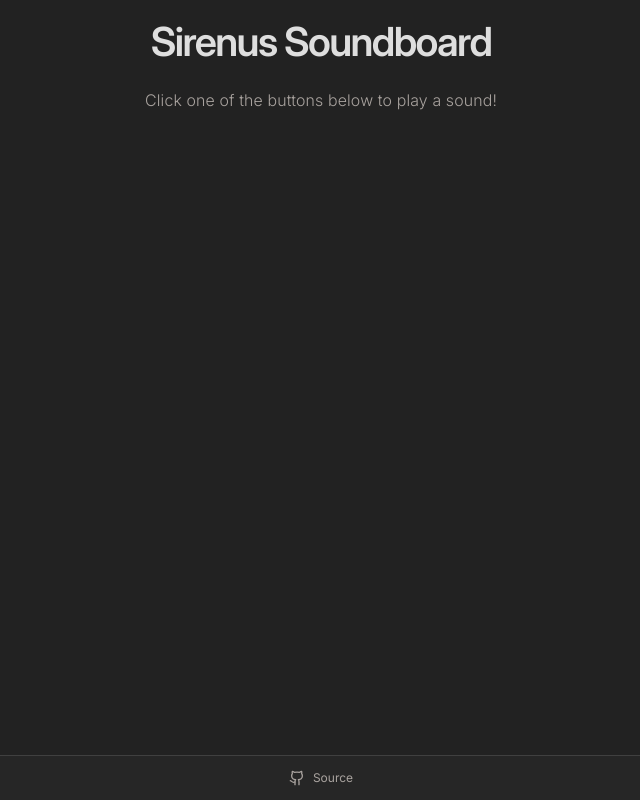
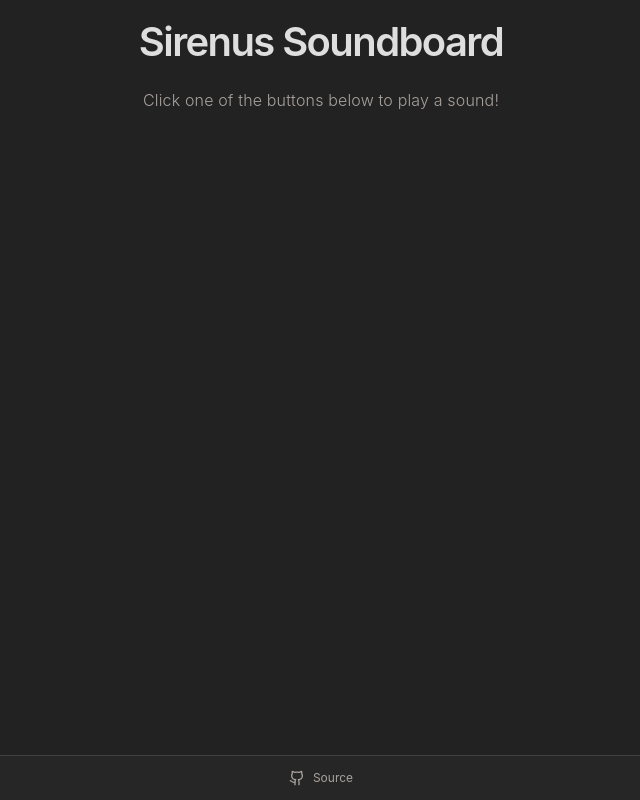
Before and after one commit to apesoda/sirenus, a Flask app: template templates/index.html in a window 1280 px wide. Shown: the whole page, without its empty margins (319-959 px from the left). Run offline with Flask 3, Linux system fonts and the light colour scheme; the template is opened without the code that fills it, so the values that code supplies are empty.

Commit message:
pointing to ttf file in css now

```diff
--- a/static/style.css
+++ b/static/style.css
@@ -1,7 +1,7 @@
 /* Reset some basic styles */
 @font-face {
 font-family: 'Inter';
-src: url('fonts/InterVariable.woff2') format('woff2');
+src: url('fonts/InterVariable.ttf') format('ttf');
 /*font-weight: normal;
 font-style: normal; */
 }
```
